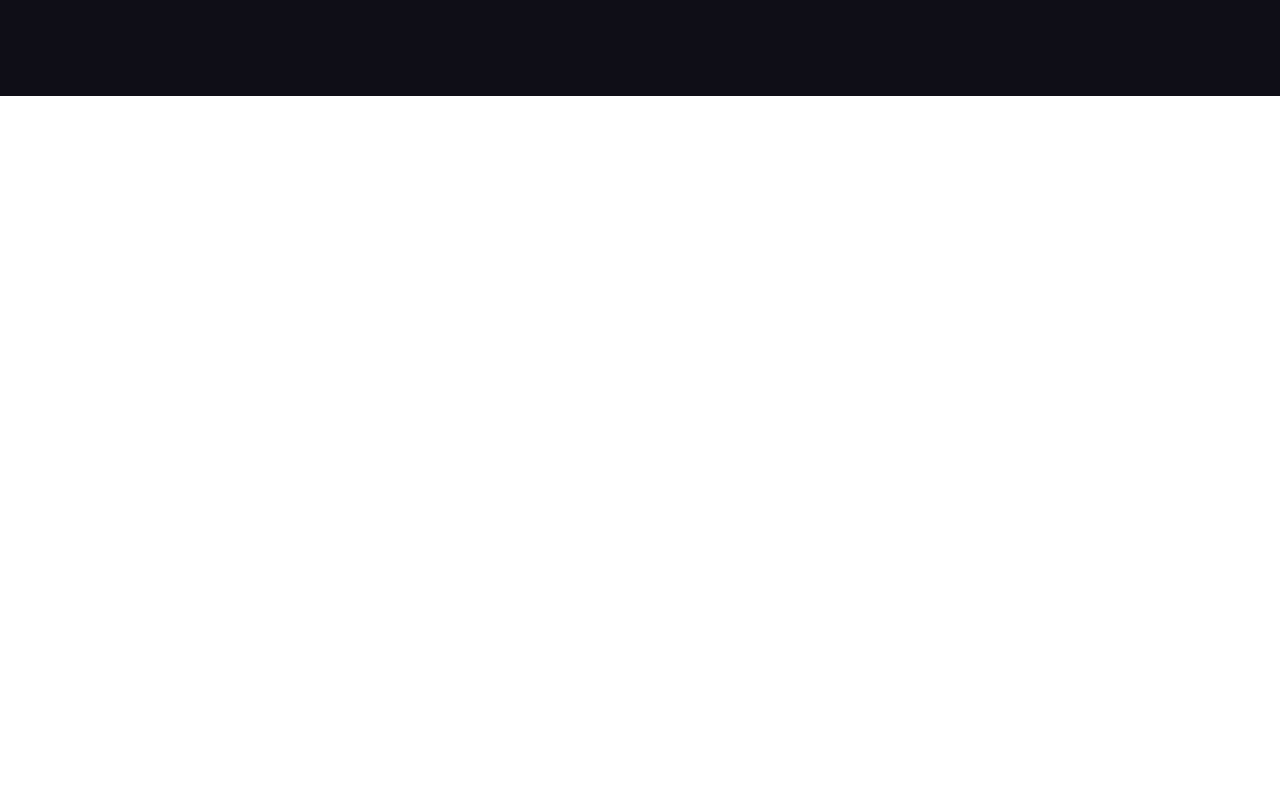
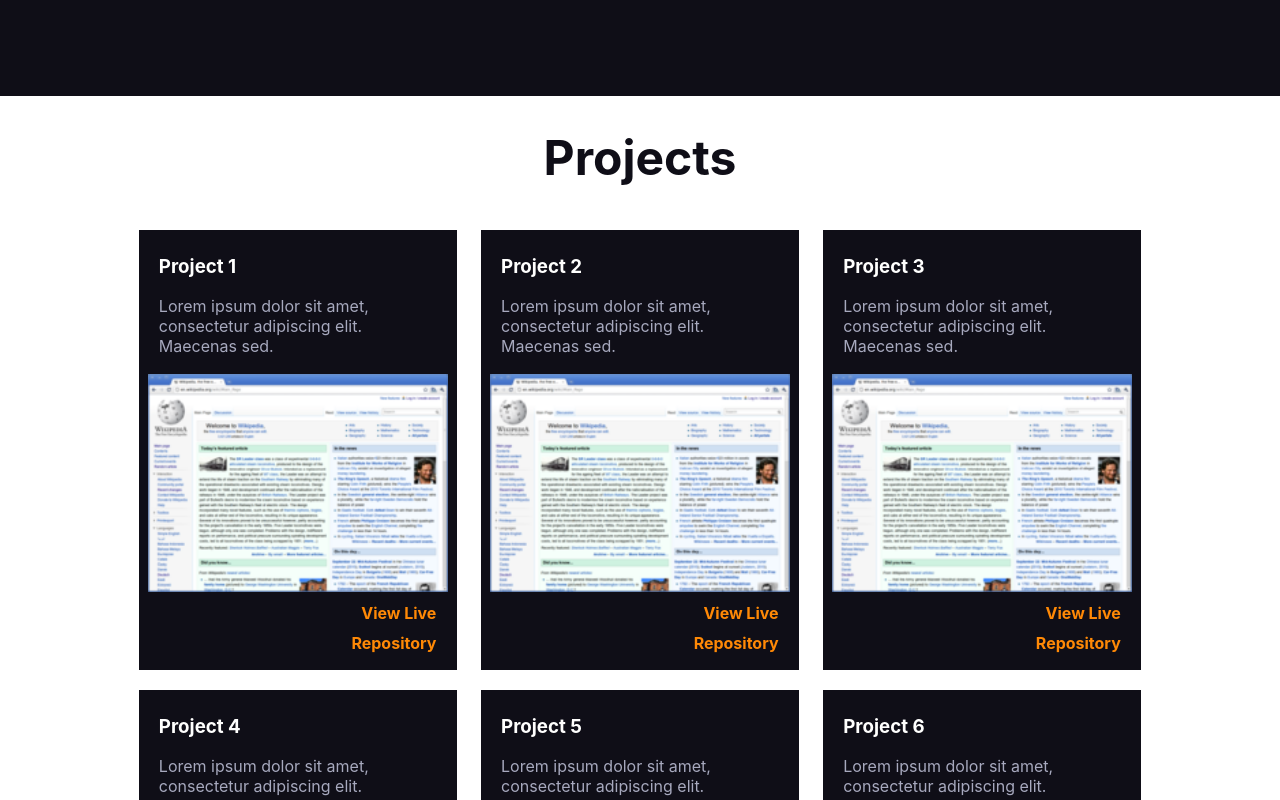
Before and after one commit to BSY-Development/React-Portfolio, a React (Create React App) app in the folder portfolio/: page / in a window 1280 px wide. Shown: the part 700-1500 px from the top of the page. Before the commit the page ends 800 px from the top, so only its background shows below. Built offline with nearby package versions, Linux system fonts and the light colour scheme.

Commit message:
Projects page

```diff
--- a/portfolio/src/App.js
+++ b/portfolio/src/App.js
@@ -1,11 +1,13 @@
 import Header from "./Components/Header";
 import Navbar from "./Components/Navbar";
+import Projects from "./Components/Projects";
 
 function App() {
   return (
     <div className="App">
       <Navbar />
       <Header />
+      <Projects />
     </div>
   );
 }
--- /dev/null
+++ b/portfolio/src/Components/ProjectCard.js
@@ -0,0 +1,21 @@
+import React from 'react';
+import '../Styles/ProjectCard.css';
+
+function ProjectCard({ project }) {
+  const { title, image, description, github, website } = project;
+  return (
+    <div className="card">
+      <div className="padd-element">
+        <h3 className="title">{ title }</h3>
+        <p className="description">{ description }</p>
+      </div>
+      <img className="project-image" src={ image } alt={ title } />
+      <div>
+        <a className="a-card" href={ website }>View Live</a>
+        <a className="a-card" href={ github }>Repository</a>
+      </div>
+    </div>
+  )
+}
+
+export default ProjectCard;
--- /dev/null
+++ b/portfolio/src/Components/Projects.js
@@ -0,0 +1,17 @@
+import React from 'react';
+import allProjects from '../data/allProjects';
+import ProjectCard from './ProjectCard';
+import '../Styles/Projects.css';
+
+function Projects() {
+  return (
+    <div className="projects-section">
+      <h1 className="project-text">Projects</h1>
+      <div className="project-div">
+        { allProjects.map((item) => <ProjectCard project={ item } />) }
+      </div>
+    </div>
+  )
+}
+
+export default Projects;
--- a/portfolio/src/Styles/Header.css
+++ b/portfolio/src/Styles/Header.css
@@ -30,6 +30,7 @@
 }
 
 .hey-text {
+  color: white;
   font-family: 'Roboto', sans-serif;
   font-size: 48px;
   font-weight: 700;
@@ -37,6 +38,7 @@
 }
 
 .header-description {
+  color: white;
   font-family: 'Roboto', sans-serif;
   font-weight: 300;
   font-size: 42px;
@@ -53,7 +55,9 @@
 @media screen and (max-width: 960px) {
   .header-main {
     flex-direction: column;
-    justify-content: flex-start;
+    justify-content: space-evenly;
+    padding-bottom: 15px;
+    padding-top: 15px;
   }
   .header-img {
     width: 65%;
--- a/portfolio/src/Styles/Navbar.css
+++ b/portfolio/src/Styles/Navbar.css
@@ -1,7 +1,3 @@
-body {
-  color: white;
-}
-
 .main-nav {
   background-color: #0f0e17;
   display: flex;
--- /dev/null
+++ b/portfolio/src/Styles/ProjectCard.css
@@ -0,0 +1,46 @@
+.card {
+  background-color: #0f0e17;
+  color: white;
+  display: flex;
+  flex-direction: column;
+  justify-content: space-evenly;
+  margin: 10px auto;
+  padding: 5px 5px;
+  width: 30%;
+  height: 430px;
+}
+
+.padd-element {
+  padding-left: 15px;
+  padding-right: 15px;
+}
+
+.project-image {
+  align-self: center;
+  width: 300px;
+}
+
+.title {
+  color: #fffffe;
+}
+
+.description {
+  color: #a7a9be;
+}
+
+.a-card {
+  align-items: flex-end;
+  color: #ff8906;
+  display: flex;
+  flex-direction: column;
+  font-size: 16px;
+  font-weight: bold;
+  margin-bottom: 10px;
+  margin-top: 10px;
+  text-decoration: none;
+  width: 95%;
+}
+
+.a-card:hover {
+  color: #cf6f02;
+}
--- /dev/null
+++ b/portfolio/src/Styles/Projects.css
@@ -0,0 +1,16 @@
+.project-div {
+  display: flex;
+  flex-wrap: wrap;
+  padding-left: 9.9%;
+  padding-right: 9.9%;
+}
+
+.project-text {
+  color: #0f0e17;
+  font-size: 3rem;
+  text-align: center;
+}
+
+.projects-section {
+  padding-bottom: 32px;
+}
--- /dev/null
+++ b/portfolio/src/data/allProjects.js
@@ -0,0 +1,48 @@
+import example from '../images/example.png';
+
+const allProjects = [
+  {
+    title: 'Project 1',
+    description: 'Lorem ipsum dolor sit amet, consectetur adipiscing elit. Maecenas sed.',
+    image: example,
+    github: '/',
+    website: '/',
+  },
+  {
+    title: 'Project 2',
+    description: 'Lorem ipsum dolor sit amet, consectetur adipiscing elit. Maecenas sed.',
+    image: example,
+    github: '/',
+    website: '/',
+  },
+  {
+    title: 'Project 3',
+    description: 'Lorem ipsum dolor sit amet, consectetur adipiscing elit. Maecenas sed.',
+    image: example,
+    github: '/',
+    website: '/',
+  },
+  {
+    title: 'Project 4',
+    description: 'Lorem ipsum dolor sit amet, consectetur adipiscing elit. Maecenas sed.',
+    image: example,
+    github: '/',
+    website: '/',
+  },
+  {
+    title: 'Project 5',
+    description: 'Lorem ipsum dolor sit amet, consectetur adipiscing elit. Maecenas sed.',
+    image: example,
+    github: '/',
+    website: '/',
+  },
+  {
+    title: 'Project 6',
+    description: 'Lorem ipsum dolor sit amet, consectetur adipiscing elit. Maecenas sed.',
+    image: example,
+    github: '/',
+    website: '/',
+  },
+];
+
+export default allProjects;
```
Also changed, not shown: portfolio/src/images/example.png (added).
